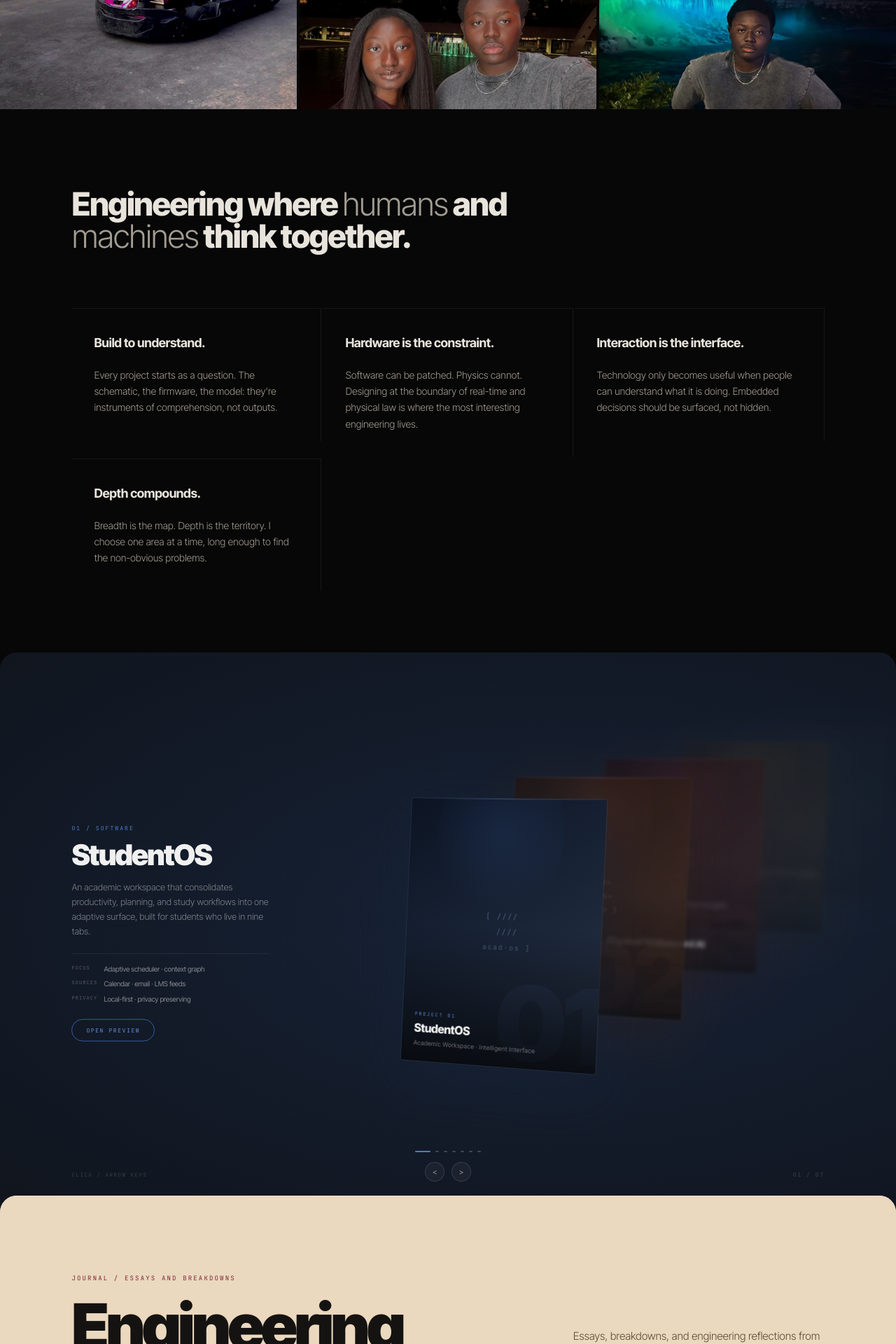
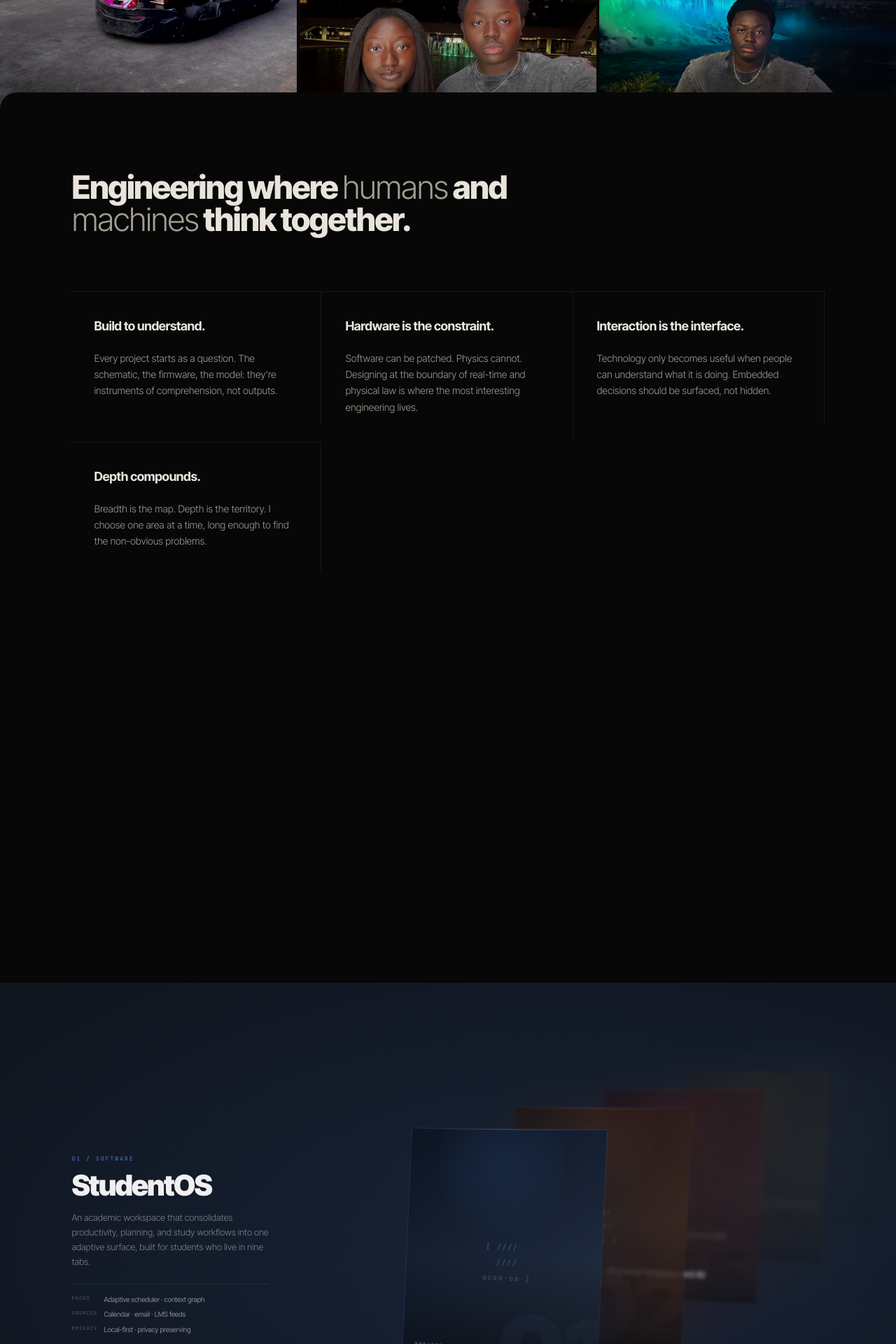
Before and after one commit to RayannSagnon/portfolio, a Next.js app: page / in a window 1280 px wide. Shown: the part 2920-4840 px from the top of the page at 70% size. Built offline with nearby package versions, Linux system fonts and the light colour scheme; no server answers.

Commit message:
Apply cover reveal to Vision unveiling Projects carousel.
The scroll transition in the screenshot is Vision to Projects, not Philosophy to Contact; pin Vision while the carousel rises underneath.

```diff
--- a/app/page.tsx
+++ b/app/page.tsx
@@ -57,15 +57,17 @@
 }) {
   return (
     <>
-      <div style={{ position: "relative", zIndex: coverZ, isolation: "isolate" }}>
+      <div style={{ position: "relative", zIndex: coverZ }}>
         <Card z={coverZ} sticky clip>
           {cover}
         </Card>
         <div aria-hidden="true" style={{ height: revealHeight, pointerEvents: "none" }} />
       </div>
-      <Card z={underZ} sticky={false}>
-        {under}
-      </Card>
+      <div style={{ position: "relative", zIndex: underZ }}>
+        <Card z={underZ} sticky={false} clip={false}>
+          {under}
+        </Card>
+      </div>
     </>
   );
 }
@@ -91,17 +93,16 @@
         <AboutTeaser />
       </div>
 
-      {/* 4. Vision: z=3, solid dark bg, slides over Hero seamlessly (no card edge) */}
-      <div style={{ position: "relative", zIndex: 3, backgroundColor: "var(--bg)" }}>
-        <Vision />
-      </div>
+      {/* 4. Vision stays pinned and unveils Projects underneath on scroll */}
+      <CoverReveal
+        cover={<Vision />}
+        under={<ImmersiveCarousel />}
+        coverZ={4}
+        underZ={3}
+        revealHeight="clamp(320px, 62vh, 720px)"
+      />
 
-      {/* 5. ImmersiveCarousel: card cover effect over Vision */}
-      <Card z={4} sticky={false}>
-        <ImmersiveCarousel />
-      </Card>
-
-      {/* 6. Remaining sections */}
+      {/* 5. Remaining sections */}
       <Card z={5} sticky={false} bg="#eee8df">
         <ArchivePreview />
       </Card>
--- a/components/sections/Vision.tsx
+++ b/components/sections/Vision.tsx
@@ -26,7 +26,7 @@
       id="vision"
       data-section="VISION"
       data-num="03"
-      style={{ padding: "14vh 8vw", display: "flex", flexDirection: "column", gap: "8vh", borderTop: "none" }}
+      style={{ padding: "14vh 8vw", display: "flex", flexDirection: "column", gap: "8vh", borderTop: "none", minHeight: "100svh" }}
     >
       <style>{`
         .vision-card {
```
